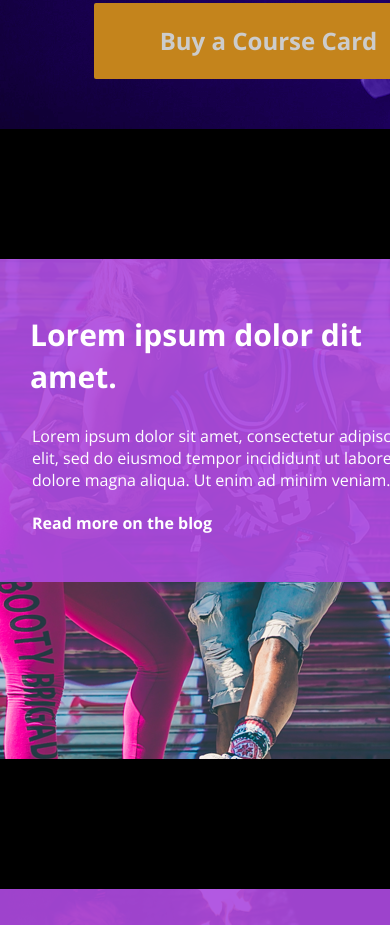
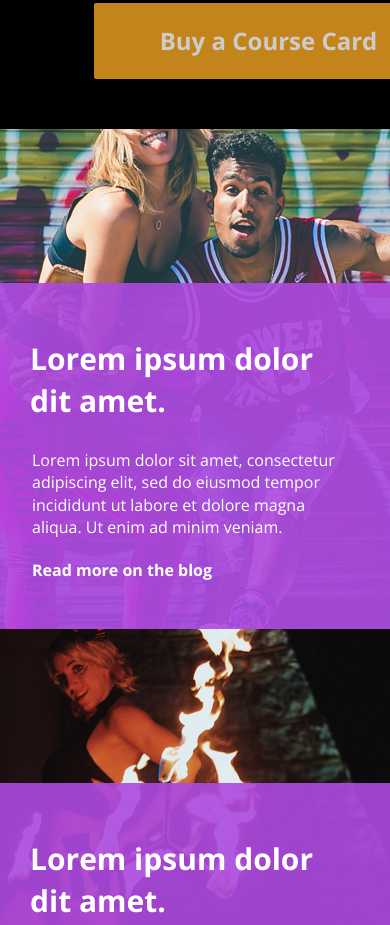
Before and after one commit to davegordon639/pyt_dance_studio, a plain HTML site: page index.html in a window 390 px wide. Shown: the part 978-1903 px from the top of the page. Drawn offline with nearby package versions, Linux system fonts and the light colour scheme.

Commit message:
Fix 780 responsive

```diff
--- a/resources/css/style.css
+++ b/resources/css/style.css
@@ -61,6 +61,7 @@ nav a:hover {
 
 .headline {
   background-image: url("../images/dancers-photo.png");
+  background-repeat: no-repeat;
   margin-top: 64px;
   opacity: .8;
   padding: 3.125rem;
@@ -160,6 +161,12 @@ footer p {
 }
 
 @media (max-width: 780px) {
+
+  .section {
+    display: flex;
+    align-items: flex-end;
+  }
+
   .section div {
     width: 100%;
     line-height: 1.4;
@@ -167,6 +174,7 @@ footer p {
     margin-left: 0px;
     height: auto;
     float: none;
+    margin-top: 0px;
   }
 
   .section h2{
```
